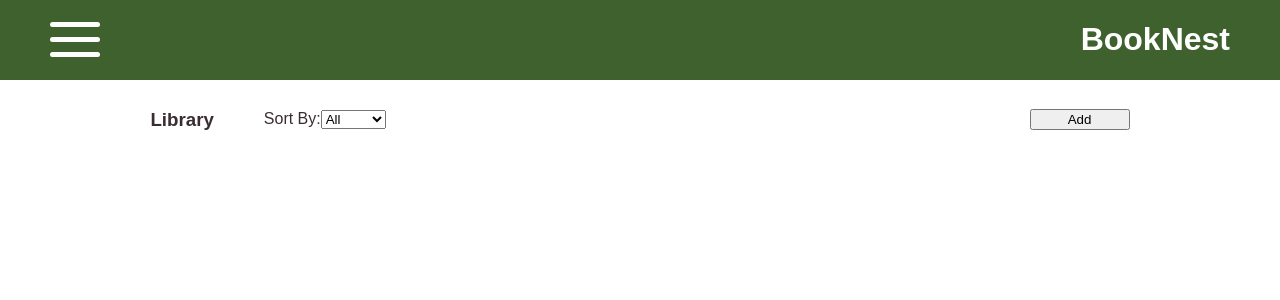
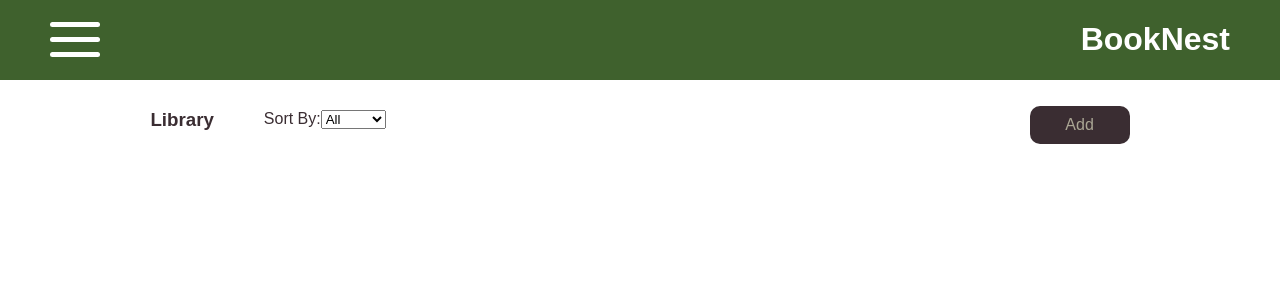
Before and after one commit to jnip2/comp3170-project, a React (Create React App) app: page / in a window 1280 px wide. Shown: the top 300 px of the page. Built offline with nearby package versions, Linux system fonts and the light colour scheme.

Commit message:
form styling

```diff
--- a/src/components/BookCard/index.jsx
+++ b/src/components/BookCard/index.jsx
@@ -31,7 +31,7 @@ export default function BookCard ({
         <div className='card__img'></div>
         <h3 className='card__title'>{books.title}</h3>
         <p className='card__author'>By: {books.author}</p>
-        <button onClick={handleDelete}>Delete</button>
+        <button onClick={handleDelete} className='del__btn'>Delete</button>
       </div>
 
       {/* Book Popup */}
--- a/src/styles.css
+++ b/src/styles.css
@@ -114,5 +114,34 @@ body {
 }
 
 .lib__btn {
-  width: 100px
+  width: 100px;
+  background-color: var(--raisin-black);
+  border: none;
+  padding: 10px;
+  border-radius: 10px;
+  color: var(--khaki);
+  font-size: 16px;
+  margin-top: 10px;
+  transition: 200ms;
 }
+
+.libs__btn:hover {
+  background-color: var(--van-dyke);
+  cursor: pointer;
+}
+
+.del__btn {
+  background-color: var(--raisin-black);
+  border: none;
+  padding: 10px;
+  border-radius: 10px;
+  color: var(--khaki);
+  font-size: 16px;
+  margin-top: 10px;
+  transition: 200ms;
+}
+
+.del__btn:hover {
+  background-color: var(--van-dyke);
+  cursor: pointer;
+}
```
